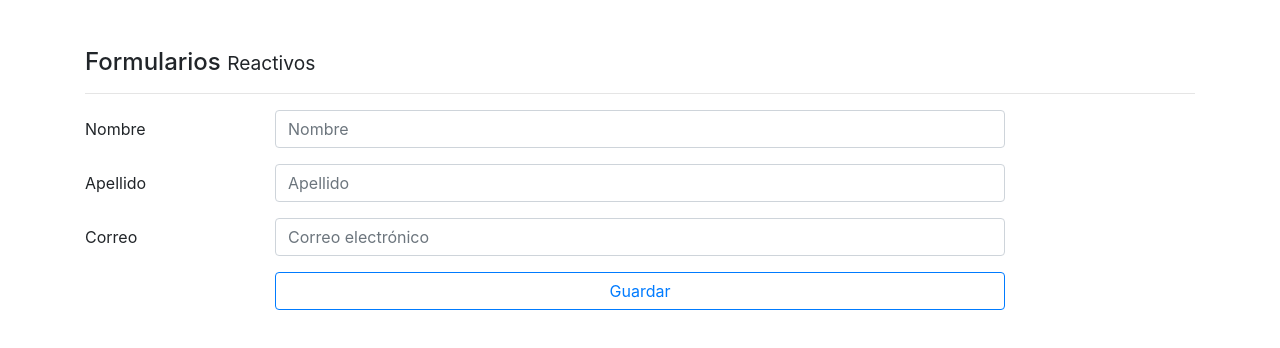
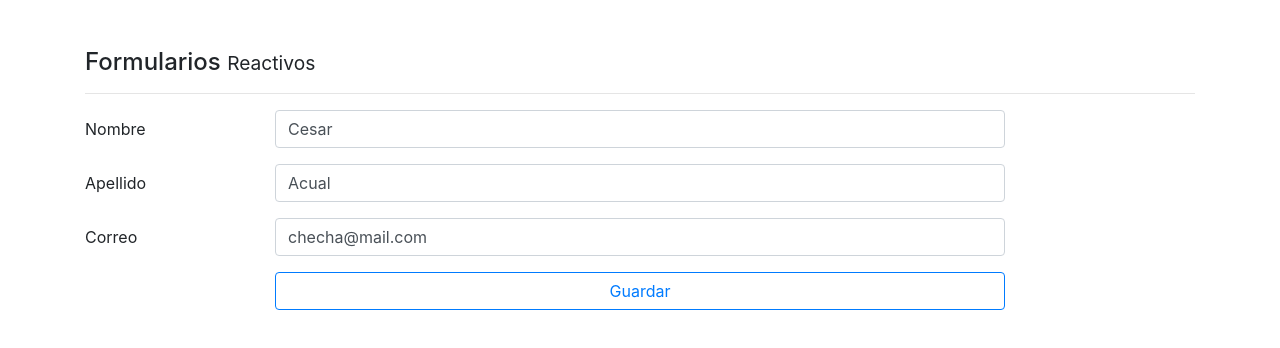
Before and after one commit to augustoqa/08-formularios-angular, an Angular app: page /reactivo in a window 1280 px wide. Shown: the top 348 px of the page. Built offline with nearby package versions, Linux system fonts and the light colour scheme.

Commit message:
Reactivo Creación de FormGrup

```diff
--- a/src/app/pages/reactive/reactive.component.html
+++ b/src/app/pages/reactive/reactive.component.html
@@ -1,6 +1,6 @@
 <h4>Formularios <small> Reactivos </small></h4>
 <hr>
-<form autocomplete="off">
+<form autocomplete="off" [formGroup]="forma" (ngSubmit)="guardar()">
 
   <div>
 
@@ -10,7 +10,8 @@
 
         <input class="form-control"
                type="text"
-               placeholder="Nombre">
+               placeholder="Nombre"
+               formControlName="nombre">
       </div>
     </div>
 
@@ -20,7 +21,8 @@
 
         <input class="form-control"
                type="text"
-               placeholder="Apellido">
+               placeholder="Apellido"
+               formControlName="apellido">
       </div>
     </div>
 
@@ -32,7 +34,8 @@
 
       <input class="form-control"
              type="email"
-             placeholder="Correo electrónico">
+             placeholder="Correo electrónico"
+             formControlName="correo">
     </div>
   </div>
 
--- a/src/app/pages/reactive/reactive.component.ts
+++ b/src/app/pages/reactive/reactive.component.ts
@@ -1,4 +1,5 @@
 import { Component, OnInit } from '@angular/core';
+import { FormBuilder, FormGroup } from '@angular/forms';
 
 @Component({
   selector: 'app-reactive',
@@ -7,9 +8,26 @@
 })
 export class ReactiveComponent implements OnInit {
 
-  constructor() { }
+  forma: FormGroup
+
+  constructor( private fb: FormBuilder ) {
+    this.crearFormulario()
+  }
 
   ngOnInit(): void {
   }
 
+  crearFormulario() {
+    this.forma = this.fb.group({
+      nombre  : ['Cesar'],
+      apellido: ['Acual'],
+      correo  : ['checha@mail.com'],
+    })
+  }
+
+  guardar() {
+    console.log(this.forma);
+
+  }
+
 }
```
